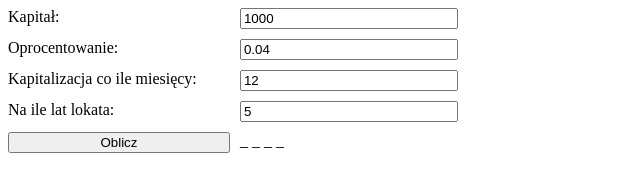
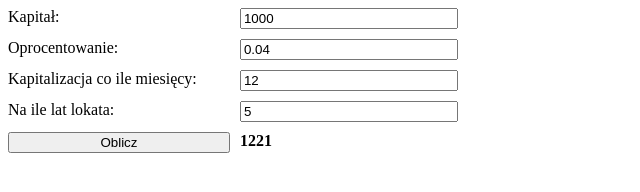
Before and after one commit to Karllos27/2411_Proj6_stillLearningJavaScript, a plain HTML site: page compoundInterest.html in a window 1280 px wide. Both pictures are taken after a click on the button "Oblicz". Shown: the full height of the page, 0-640 px from the left. Drawn offline with Linux system fonts and the light colour scheme.

Commit message:
procent skladany 2 - moja wersja

```diff
--- a/compoundInterest.html
+++ b/compoundInterest.html
@@ -11,6 +11,10 @@
             grid-template-columns: auto auto;
             gap: 10px;
             width: 450px;
+        }
+
+        #result {
+            font-weight: bold;
         }
 
     </style>
@@ -37,13 +41,26 @@
     <script>
         //capital * Math.pow( 1+(0.04/12), (12 * 5))
 
-        let capital = 1000;
-        let rate = 0.04;
-        let n = 12; //co ile kapitalizacja (12 - rok)
-        let t = 5; //na ile lat lokata
+        const inCapital = document.getElementById("inCapital");
+        const inRate = document.getElementById("inRate");
+        const inCapMonths = document.getElementById("inCapMonths"); //co ile kapitalizacja (12 - rok)
+        const inHowLongYears =  document.getElementById("inHowLongYears"); //na ile lat lokata
 
-        let finalMoney = capital * Math.pow(1+(rate/n), n*t);
-        console.log(Math.ceil(finalMoney));
+        const btnOblicz = document.getElementById("btnCountIt");
+        const txtResult = document.getElementById("result");
+
+        let finalMoney;
+
+        function countFinMoney(event) {
+            let capital = inCapital.value;
+            let rate = inRate.value;
+            let n = inCapMonths.value;
+            let t = inHowLongYears.value;
+
+            finalMoney = capital * Math.pow(1+(rate/n), n*t);
+            txtResult.innerHTML = Math.ceil(finalMoney);
+        }
+        btnOblicz.addEventListener("click", countFinMoney);
     </script>
 
 </body>
```
